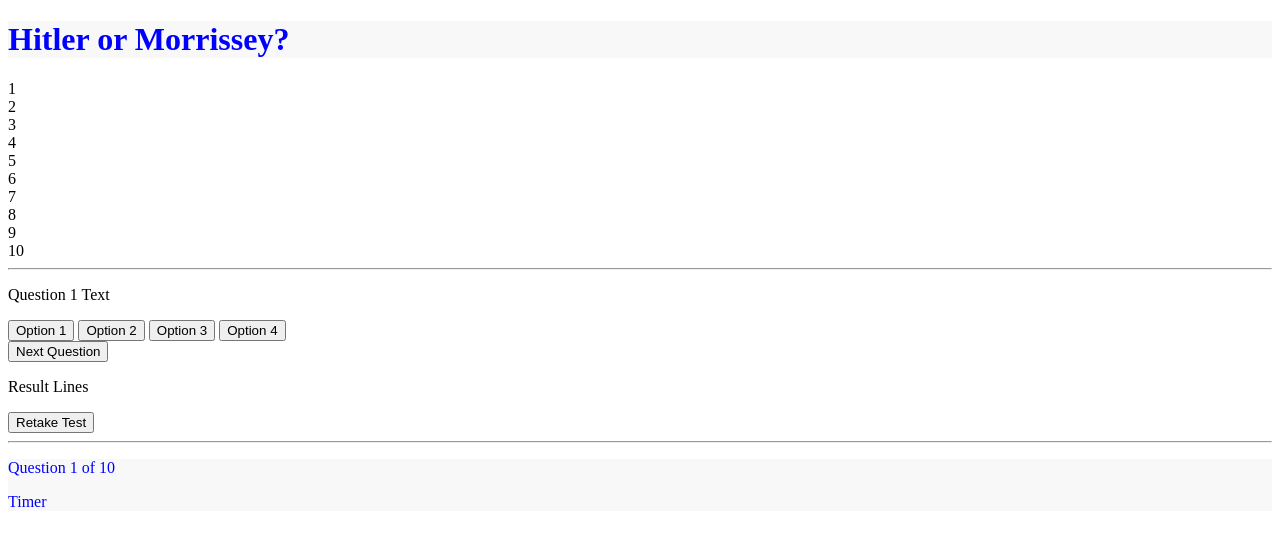
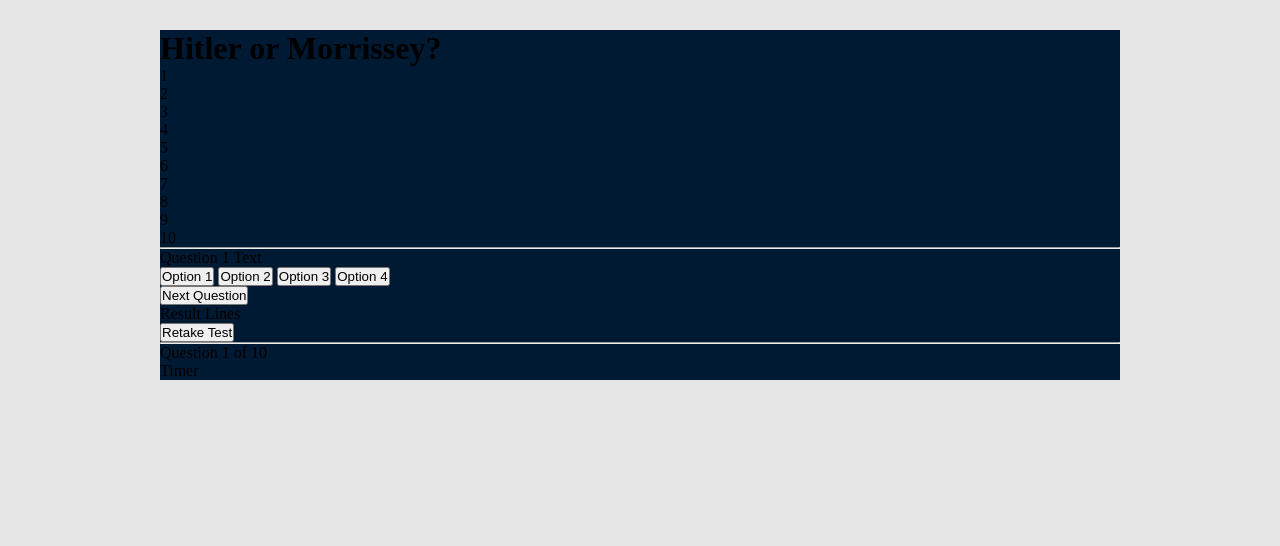
Before and after one commit to maxfractal/21cgeek, a PHP site: page /projects/quiz/index.html in a window 1280 px wide. Shown: the top 546 px of the page. Run offline with PHP 8.4, Linux system fonts and the light colour scheme.

Commit message:
css mods in quiz

```diff
--- a/projects/quiz/quiz.css
+++ b/projects/quiz/quiz.css
@@ -1,17 +1,24 @@
-body {
-    background-color: white;
+* {
+    margin:0;
+    padding:0;
+    -ms-box-sizing: border-box;
+    -moz-box-sizing: border-box;
+    -webkit-box-sizing: border-box;
+    box-sizing: border-box;
+    -moz-user-select: none;
+    -ms-user-select: none;
+    -webkit-user-select: none;
+    user-select: none;
 }
 
-header, footer {
-    color:blue;
-    background-color: #f8f8f8;
+html {
+    background-color: #e6e6e6;
 }
 
-.button {
-
-
+#quiz {
+    background-color: #001a33;
+    position: relative;
+    height: auto;
+    width: 960px;
+    margin: 30px auto;
 }
-
-p {
-
-}
```
Also changed, not shown: assets/img/ironxris_sq.jpg (added).
